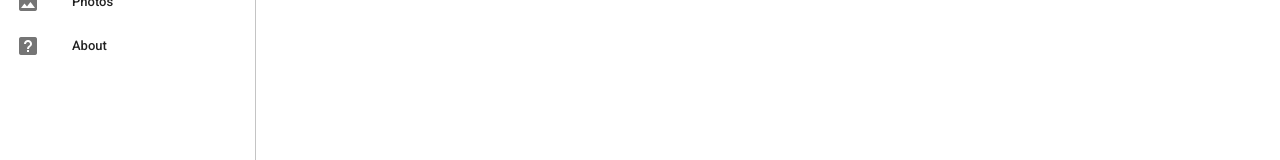
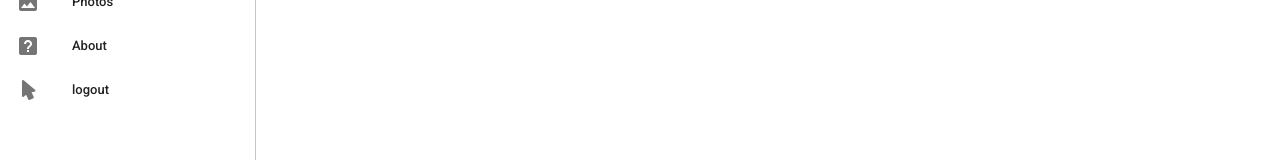
Before and after one commit to OhSeungCheol/crudio-front, a Vue app: page /myPage in a window 1280 px wide. Shown: the part 275-435 px from the top of the page. Built offline with nearby package versions, Linux system fonts and the light colour scheme.

Commit message:
로그 아웃 구현

```diff
--- a/src/components/common/Sidebar.vue
+++ b/src/components/common/Sidebar.vue
@@ -40,6 +40,7 @@
           v-for="item in items"
           :key="item.title"
           link
+          @click="menuActionClick(item.action)"
         >
           <v-list-item-icon>
             <v-icon>{{ item.icon }}</v-icon>
@@ -55,6 +56,7 @@
 </template>
 
 <script>
+  import store from '../../store'
   export default {
     data () {
       return {
@@ -62,9 +64,22 @@
           { title: 'Dashboard', icon: 'mdi-view-dashboard' },
           { title: 'Photos', icon: 'mdi-image' },
           { title: 'About', icon: 'mdi-help-box' },
+          { title: 'logout', icon: 'mdi-cursor-default', action: 'logout'},
         ],
         right: null,
       }
     },
+    methods: {
+      menuActionClick(action) {
+        if(action == 'logout'){
+          // alert(store.getters.isLogined) -> true (maybe..)
+          store.commit('logout');
+          // alert(store.getters.isLogined) -> false
+
+          alert('Logout Successful');
+          location.href="/login";
+        }
+      }
+    }
   }
 </script>
```
